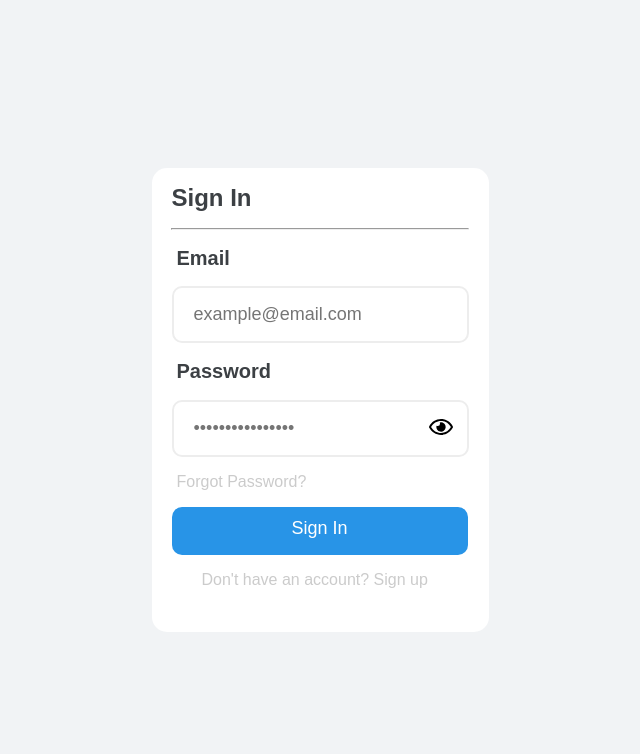
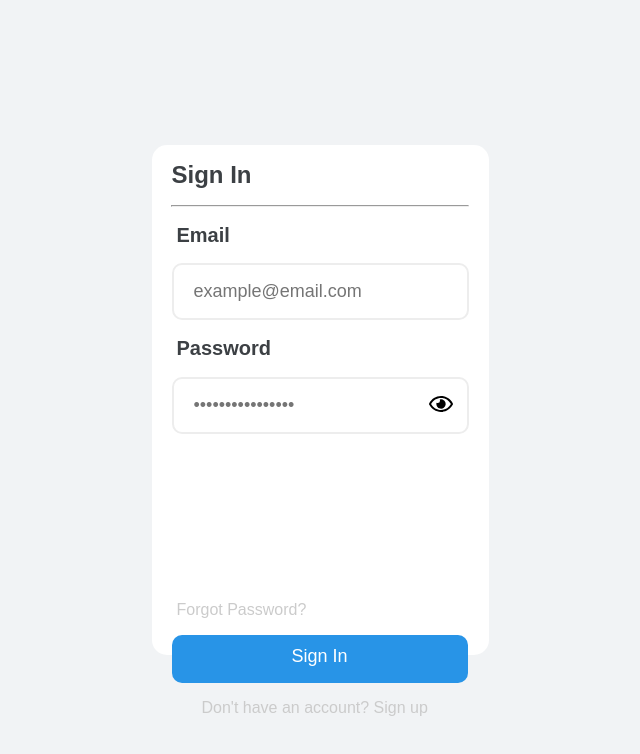
Before and after one commit to DiogoRHJMatos/COM525AE1, a React (Create React App) app: page /Login in a window 1280 px wide. Shown: the top 754 px of the page, without its empty margins (320-960 px from the left). Built offline with nearby package versions, Linux system fonts and the light colour scheme.

Commit message:
Login Fix

```diff
--- a/src/Components/Login/index.js
+++ b/src/Components/Login/index.js
@@ -24,7 +24,7 @@ const StyledWrapper = styled.div`
 const StyledContainer = styled.div`
     background: #ffffff;
     border-radius: 15px;
-    height: 464px;
+    height: 510px;
     width: 337px;
 `;
 
@@ -68,6 +68,8 @@ const StyledDivInput = styled.div`
 `;
 
 const StyledErrorText = styled.p`
+    margin-top: 5px;
+    margin-left: 5px;
     color: red;
 `;
 
@@ -92,6 +94,11 @@ const StyledButton = styled.button`
 const StyledForgot = styled.div`
     color: #CBCBCB;
     margin-left: 5px;
+`;
+
+const StyledBottom = styled.div`
+    position: absolute;
+    bottom: 67px;
 `;
 
 const StyledInfo = styled.p`
@@ -130,14 +137,17 @@ const Login_Component = () => {
                     <StyledIcon src={showPassword ? hideIcon : showIcon} onClick={handleClick}/>
                     <StyledErrorText>{errors.password?.message}</StyledErrorText>
                 </p>
-                <StyledForgot>
+
+                <StyledBottom>
+                    <StyledForgot>
                     Forgot Password?
-                </StyledForgot>
-                <p>
-                    <StyledButton>Sign In</StyledButton>
-                </p>
+                    </StyledForgot>
+                    <p>
+                        <StyledButton>Sign In</StyledButton>
+                    </p>
+                    <StyledInfo>Don't have an account? Sign up</StyledInfo>
+                </StyledBottom>
             </form>
-            <StyledInfo>Don't have an account? Sign up</StyledInfo>
             </StyledDivInput>
             </StyledContainer>
         </StyledWrapper>
```
Also changed, not shown: 1 other file (tests, documents, lock files or other folders).
